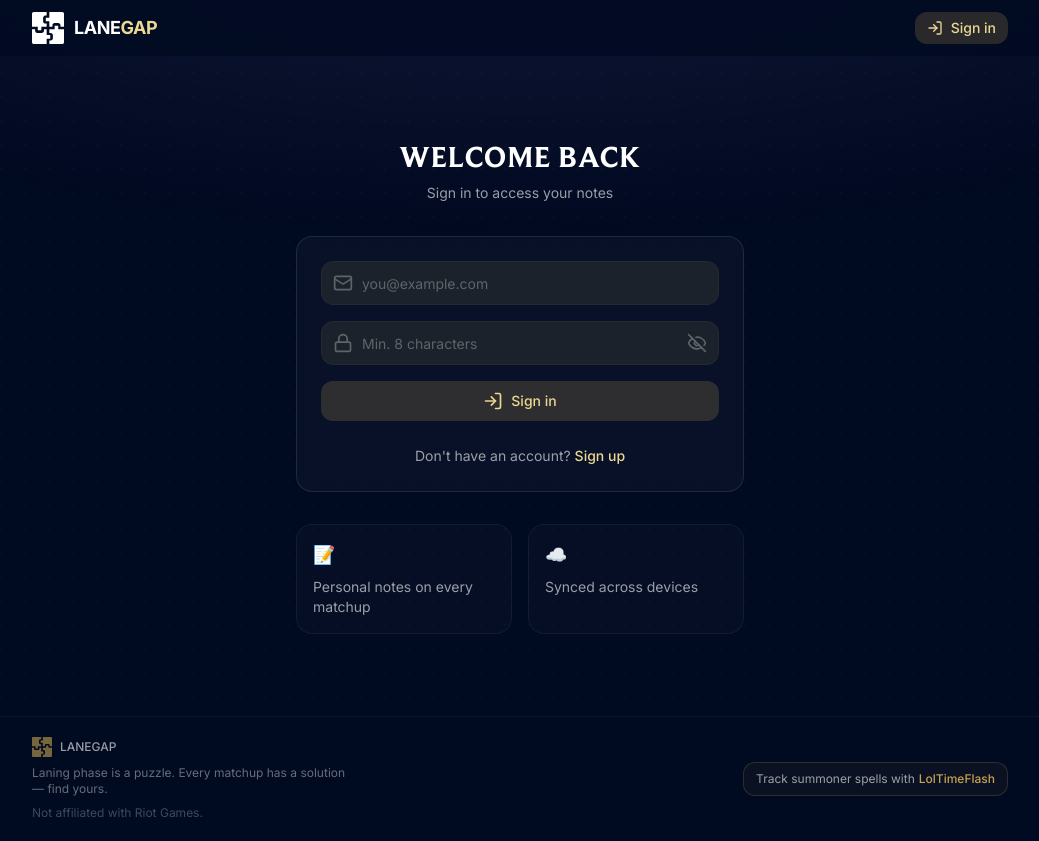
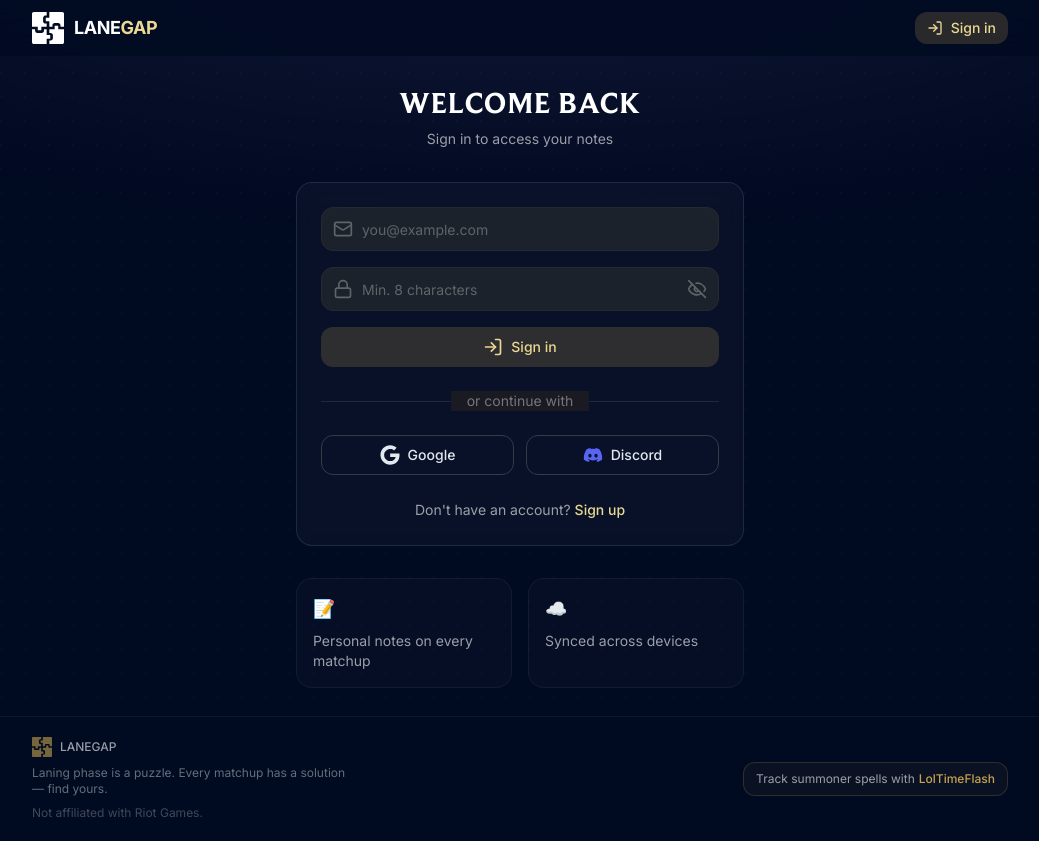
Before and after one commit to Teczer/LaneGap, a Next.js app: page /auth in a window 1280 px wide. Shown: the whole page, without its empty margins (120-1159 px from the left). Built offline with nearby package versions, Linux system fonts and the light colour scheme; no server answers; what pocketbase would draw is missing.

Commit message:
:sparkles: Implement OAuth login with Google and Discord in AuthPageClient

```diff
--- a/app/auth/auth-page-client.tsx
+++ b/app/auth/auth-page-client.tsx
@@ -14,6 +14,7 @@ import {
   LuRefreshCw,
   LuUser,
 } from 'react-icons/lu'
+import { FaGoogle, FaDiscord } from 'react-icons/fa'
 import type { TAuthTranslations } from '@/lib/i18n'
 import {
   type TLoginForm,
@@ -40,7 +41,8 @@ interface IAuthPageClientProps {
 
 export const AuthPageClient = ({ translations: t }: IAuthPageClientProps) => {
   const router = useRouter()
-  const { login, register: registerUser, isLoading } = useAuthStore()
+  const { login, loginWithOAuth, register: registerUser, isLoading } = useAuthStore()
+  const [oauthLoading, setOauthLoading] = useState<'google' | 'discord' | null>(null)
 
   const sendOTPMutation = useSendOTP()
   const verifyOTPMutation = useVerifyOTP()
@@ -107,6 +109,18 @@ export const AuthPageClient = ({ translations: t }: IAuthPageClientProps) => {
       await sendOTPMutation.mutateAsync(registeredEmail)
     } catch {
       setOtpError(t.resendError)
+    }
+  }
+
+  const handleOAuthLogin = async (provider: 'google' | 'discord') => {
+    setOauthLoading(provider)
+    try {
+      await loginWithOAuth(provider)
+      router.push('/')
+    } catch {
+      // Error toast is handled in store
+    } finally {
+      setOauthLoading(null)
     }
   }
 
@@ -296,6 +310,48 @@ export const AuthPageClient = ({ translations: t }: IAuthPageClientProps) => {
             </form>
           )}
 
+          {/* Divider */}
+          <div className="relative my-6">
+            <div className="absolute inset-0 flex items-center">
+              <div className="w-full border-t border-white/10" />
+            </div>
+            <div className="relative flex justify-center text-sm">
+              <span className="bg-card px-4 text-white/40">{t.orContinueWith}</span>
+            </div>
+          </div>
+
+          {/* OAuth Buttons */}
+          <div className="grid grid-cols-2 gap-3">
+            <Button
+              type="button"
+              variant="outline"
+              onClick={() => handleOAuthLogin('google')}
+              disabled={isLoading || oauthLoading !== null}
+              className="w-full"
+            >
+              {oauthLoading === 'google' ? (
+                <LuLoader className="h-5 w-5 animate-spin" />
+              ) : (
+                <FaGoogle className="h-5 w-5" />
+              )}
+              Google
+            </Button>
+            <Button
+              type="button"
+              variant="outline"
+              onClick={() => handleOAuthLogin('discord')}
+              disabled={isLoading || oauthLoading !== null}
+              className="w-full"
+            >
+              {oauthLoading === 'discord' ? (
+                <LuLoader className="h-5 w-5 animate-spin" />
+              ) : (
+                <FaDiscord className="h-5 w-5 text-[#5865F2]" />
+              )}
+              Discord
+            </Button>
+          </div>
+
           {/* Toggle mode */}
           <div className="mt-6 text-center">
             <span className="text-white/60">{mode === 'login' ? t.noAccount : t.hasAccount}</span>{' '}
--- a/app/store/auth.store.ts
+++ b/app/store/auth.store.ts
@@ -39,8 +39,11 @@ export interface IUpdatePasswordParams {
   newPassword: string
 }
 
+export type TOAuthProvider = 'google' | 'discord'
+
 interface IAuthActions {
   login: (params: ILoginParams) => Promise<void>
+  loginWithOAuth: (provider: TOAuthProvider) => Promise<void>
   register: (params: IRegisterParams) => Promise<void>
   logout: () => void
   updateProfile: (params: { name: string }) => Promise<void>
@@ -101,6 +104,33 @@ export const useAuthStore = create<TAuthStore>()(
         } catch (error) {
           set({ isLoading: false })
           showErrorToast('loginError')
+          throw error
+        }
+      },
+
+      loginWithOAuth: async (provider) => {
+        set({ isLoading: true })
+        try {
+          const authData = await pb.collection('users').authWithOAuth2({ provider })
+          const user = mapUser(authData.record)
+
+          // Set cookie for middleware auth
+          setAuthCookie(authData.token, user.id)
+
+          set({
+            user,
+            token: authData.token,
+            isAuthenticated: true,
+            isLoading: false,
+          })
+
+          // Sync favorites: merge localStorage with server data
+          useFavoritesStore.getState().mergeAndSync(user.id)
+
+          showSuccessToast('loginSuccess')
+        } catch (error) {
+          set({ isLoading: false })
+          showErrorToast('oauthError')
           throw error
         }
       },
--- a/lib/i18n/en.json
+++ b/lib/i18n/en.json
@@ -54,7 +54,8 @@
     "verifyButton": "Verify email",
     "didntReceive": "Didn't receive the code?",
     "resendCode": "Resend",
-    "resendError": "Failed to resend code. Please try again."
+    "resendError": "Failed to resend code. Please try again.",
+    "orContinueWith": "or continue with"
   },
   "toast": {
     "otpSent": "Code sent! Check your inbox",
@@ -71,6 +72,7 @@
     "noteDeleted": "Note deleted",
     "noteError": "Failed to save note",
     "error": "Something went wrong",
+    "oauthError": "OAuth login failed",
     "profileUpdated": "Profile updated!",
     "profileUpdateError": "Failed to update profile",
     "passwordUpdated": "Password updated!",
--- a/lib/i18n/fr.json
+++ b/lib/i18n/fr.json
@@ -54,7 +54,8 @@
     "verifyButton": "Vérifier l'email",
     "didntReceive": "Tu n'as pas reçu le code ?",
     "resendCode": "Renvoyer",
-    "resendError": "Échec du renvoi. Réessaie."
+    "resendError": "Échec du renvoi. Réessaie.",
+    "orContinueWith": "ou continuer avec"
   },
   "toast": {
     "otpSent": "Code envoyé ! Check ta boîte mail",
@@ -71,6 +72,7 @@
     "noteDeleted": "Note supprimée",
     "noteError": "Échec de la sauvegarde",
     "error": "Une erreur est survenue",
+    "oauthError": "Échec de la connexion OAuth",
     "profileUpdated": "Profil mis à jour !",
     "profileUpdateError": "Échec de la mise à jour du profil",
     "passwordUpdated": "Mot de passe mis à jour !",
--- /dev/null
+++ b/pocketbase/pb_migrations/1767119586_updated_users.js
@@ -0,0 +1,24 @@
+/// <reference path="../pb_data/types.d.ts" />
+migrate((app) => {
+  const collection = app.findCollectionByNameOrId("_pb_users_auth_")
+
+  // update collection data
+  unmarshal({
+    "oauth2": {
+      "enabled": true
+    }
+  }, collection)
+
+  return app.save(collection)
+}, (app) => {
+  const collection = app.findCollectionByNameOrId("_pb_users_auth_")
+
+  // update collection data
+  unmarshal({
+    "oauth2": {
+      "enabled": false
+    }
+  }, collection)
+
+  return app.save(collection)
+})
```
Also changed, not shown: 1 other file (tests, documents, lock files or other folders).
